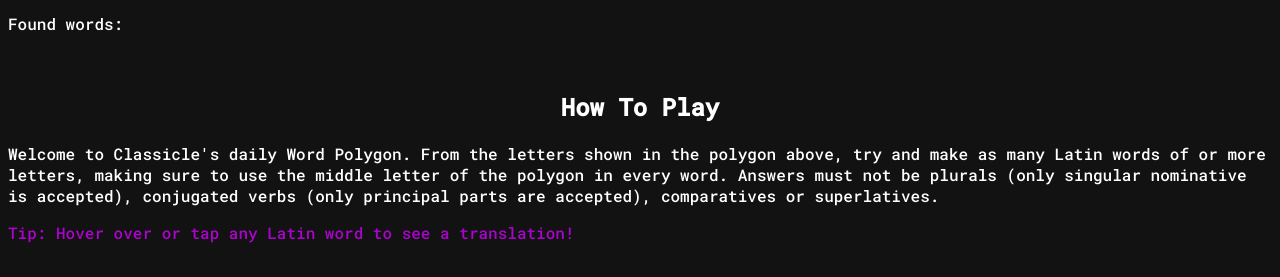
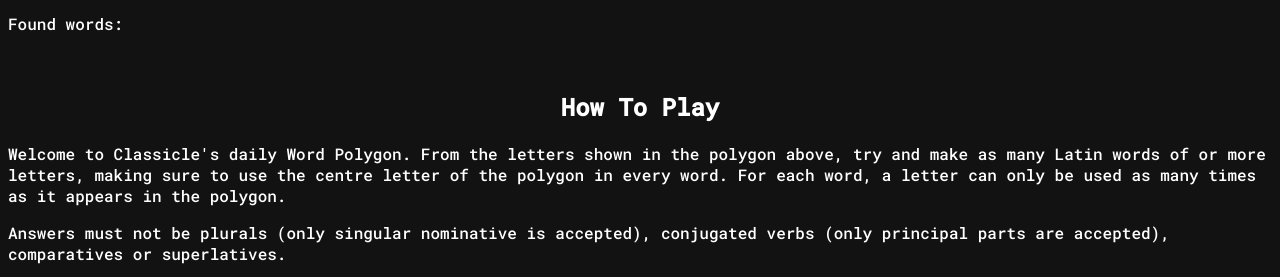
Before and after one commit to derfarctor/classicle, a website: page index.html in a window 1280 px wide. Shown: the part 147-424 px from the top of the page. Drawn offline with Linux system fonts and the light colour scheme; no server answers.

Commit message:
Improve explanation of rules

```diff
--- a/index.html
+++ b/index.html
@@ -42,9 +42,9 @@
     <h2 class="centered">How To Play</h2>
     <p>Welcome to Classicle's daily Word Polygon. From the letters shown in the polygon above, try and make as many
         Latin
-        words of <span id="numletters"></span> or more letters, making sure to use the middle letter of the polygon
-        in every word.
-        Answers must not be plurals (only singular nominative is accepted), conjugated verbs (only principal parts are
+        words of <span id="numletters"></span> or more letters, making sure to use the centre letter of the polygon
+        in every word. For each word, a letter can only be used as many times as it appears in the polygon.</p>
+    <p>Answers must not be plurals (only singular nominative is accepted), conjugated verbs (only principal parts are
         accepted), comparatives or
         superlatives.</p>
     <p style="color: rgb(172, 3, 206)">Tip: Hover over or tap any Latin word to see a translation!</p>
```
